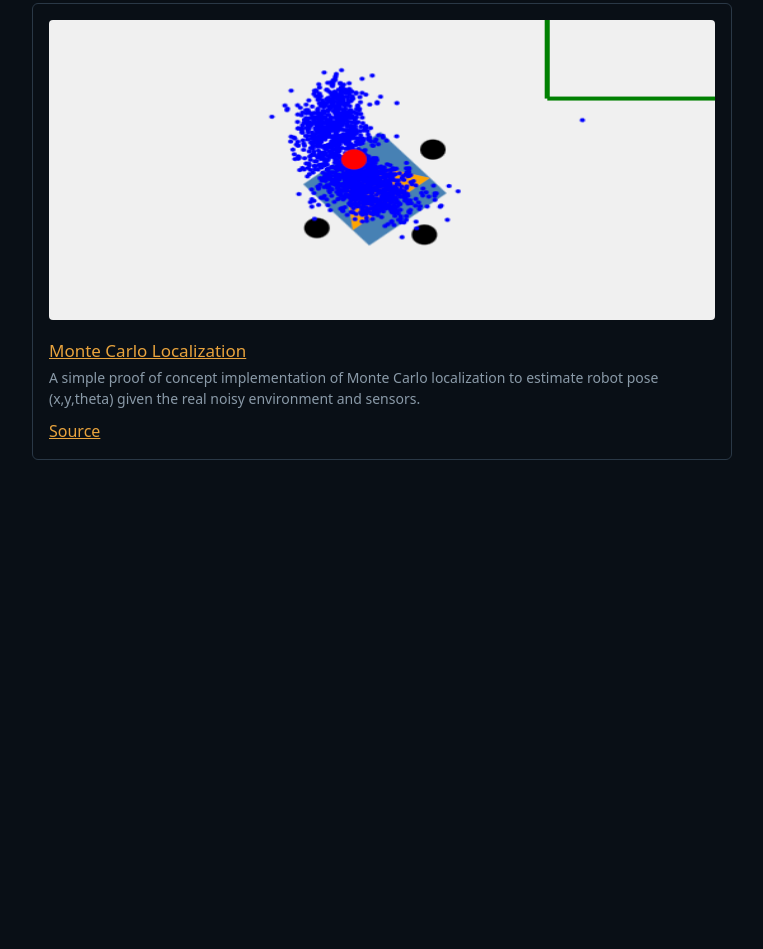
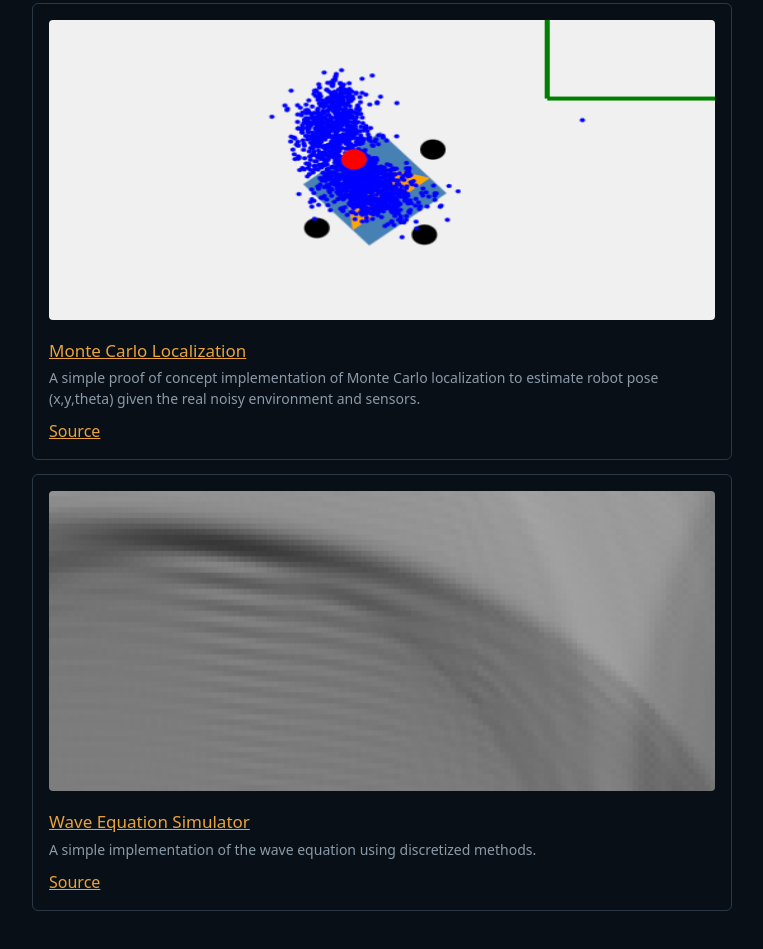
Before and after one commit to AlexanderGiannak/Sandbox, a plain HTML site: page index.html in a window 1280 px wide. Shown: the part 1820-2769 px from the top of the page, without its empty margins (258-1021 px from the left). Before the commit the page ends 2334 px from the top, so only its background shows below. Drawn offline with Linux system fonts and the light colour scheme.

Commit message:
added wave simulator

```diff
--- a/index.html
+++ b/index.html
@@ -70,5 +70,11 @@ h2{ font-size: 17px; font-weight: 500; margin: 0 0 4px; }
   <p>A simple proof of concept implementation of Monte Carlo localization to estimate robot pose (x,y,theta) given the real noisy environment and sensors.</p>
   <a href="https://github.com/AlexanderGiannak/Monte-Carlo-Integration">Source</a>
 </div>
+<div class="card">
+  <img src="assets/wavephoto.png" height="300">
+  <h2><a href="https://alexandergiannak.github.io/Wave-Equation-Simulator/">Wave Equation Simulator</a></h2>
+  <p>A simple implementation of the wave equation using discretized methods.</p>
+  <a href="https://github.com/AlexanderGiannak/Wave-Equation-Simulator">Source</a>
+</div>
 </body>
 </html>
```
Also changed, not shown: assets/wavephoto.png (added).
